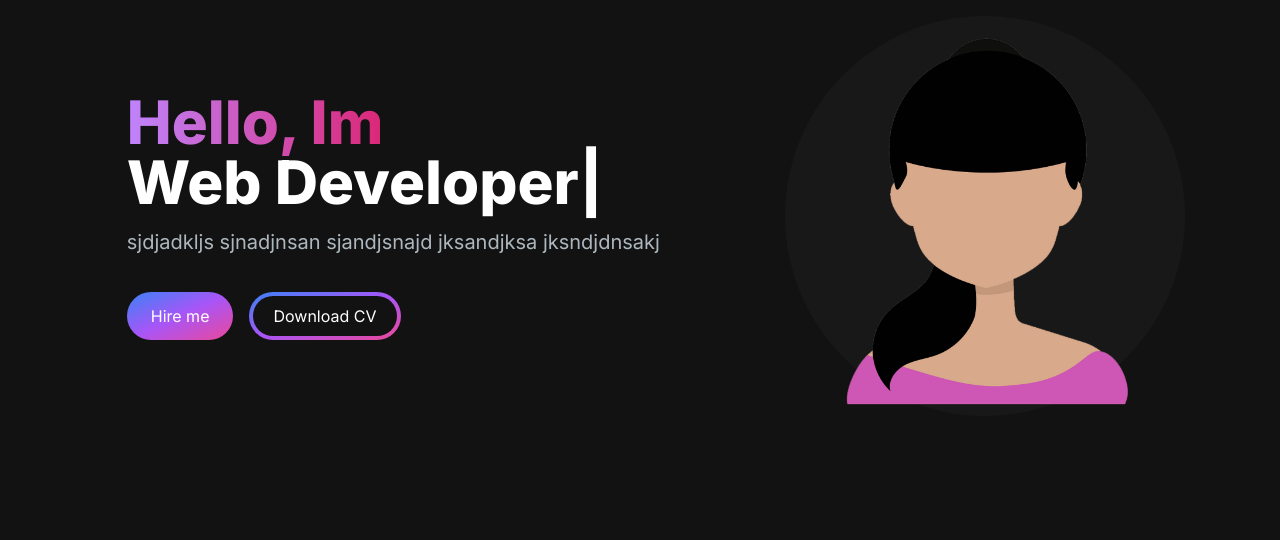
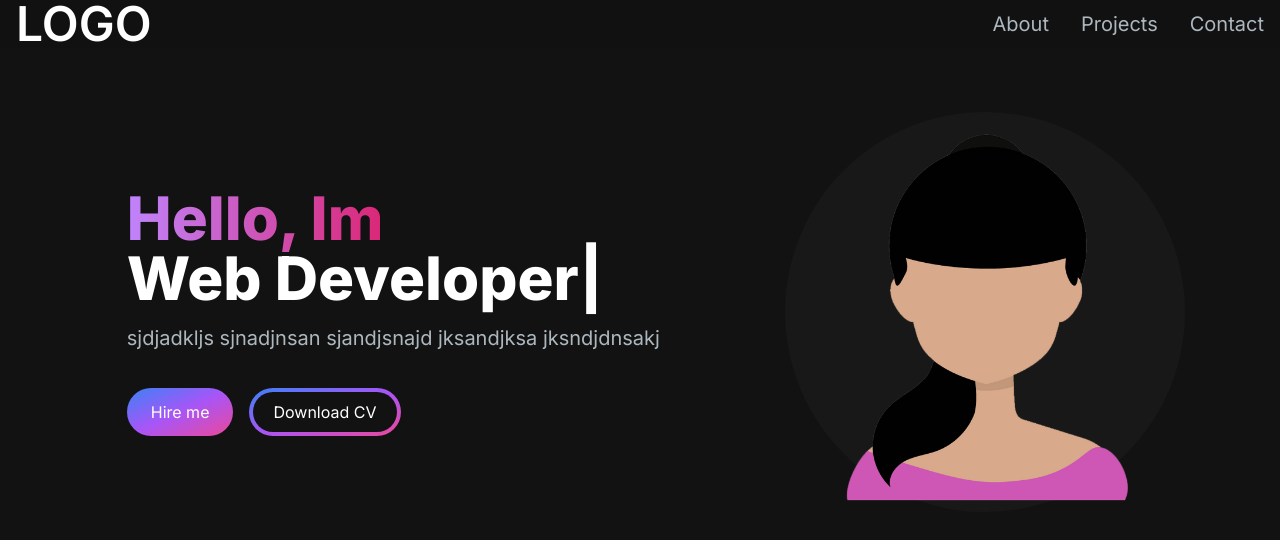
Before and after one commit to tomBlaine/portfolio-website, a Next.js app: page / in a window 1280 px wide. Shown: the top 540 px of the page. Built offline with nearby package versions, Linux system fonts and the light colour scheme.

Commit message:
added navbar

```diff
--- a/package.json
+++ b/package.json
@@ -9,6 +9,7 @@
     "lint": "next lint"
   },
   "dependencies": {
+    "@heroicons/react": "^2.0.18",
     "autoprefixer": "10.4.16",
     "eslint": "8.53.0",
     "eslint-config-next": "14.0.1",
--- /dev/null
+++ b/src/app/components/NavBar.jsx
@@ -0,0 +1,44 @@
+"use client";
+import Link from 'next/link'
+import React, { useState } from 'react'
+import NavLink from './NavLink'
+
+const navLinks = [
+    {
+        title: "About",
+        path: "#about",
+    },
+    {
+        title: "Projects",
+        path: "#projects",
+    },
+    {
+        title: "Contact",
+        path: "#contact",
+    }
+]
+
+const NavBar = () => {
+  const [navbarOpen, setNavbarOpen] = useState(false);
+  return (
+    <nav className="fixed top-0 left-0 right-0 z-10 bg-[#121212] bg-opacity-90">
+        <div className="flex flex-wrap items-center justify-between mx-auto px-4">
+            <Link href={"/"} className="text-2xl md:text-5xl text-white font-semibold">LOGO</Link>
+            <div className="menu hidden md:block md:w-auto" id="navbar">
+                <ul className="flex p-4 md:p-0 md:flex-row md:space-x-8 mt-0">
+                    {
+                        navLinks.map((link, index) => (
+                            <li key={index}>
+                                <NavLink href={link.path} title={link.title} />
+                            </li>
+                        )
+                        )
+                    }
+                </ul>
+            </div>
+        </div>
+    </nav>
+  )
+}
+
+export default NavBar
--- /dev/null
+++ b/src/app/components/NavLink.jsx
@@ -0,0 +1,9 @@
+import Link from "next/link";
+
+const NavLink = ({ href, title }) => {
+    return (
+        <Link href= {href} className="block py-2 pl-3 pr-4 text-[#ADB7BE] sm:text-xl rounded md:p-0 hover:text-white">{title}</Link>
+    );
+};
+
+export default NavLink;
--- a/src/app/page.js
+++ b/src/app/page.js
@@ -1,11 +1,13 @@
 import Image from 'next/image'
 import HeroSection from './components/HeroSection'
+import NavBar from './components/NavBar'
 
 export default function Home() {
   return (
     <main className="flex min-h-screen flex-col bg-[#121212]">
-      <div class="container mx-autox px-12 py-4">
-        <HeroSection></HeroSection>
+      <NavBar/>
+      <div class="container mt-24 mx-autox px-12 py-4">
+        <HeroSection/>
       </div>
     </main>
   )
```
Also changed, not shown: 1 other file (tests, documents, lock files or other folders).
